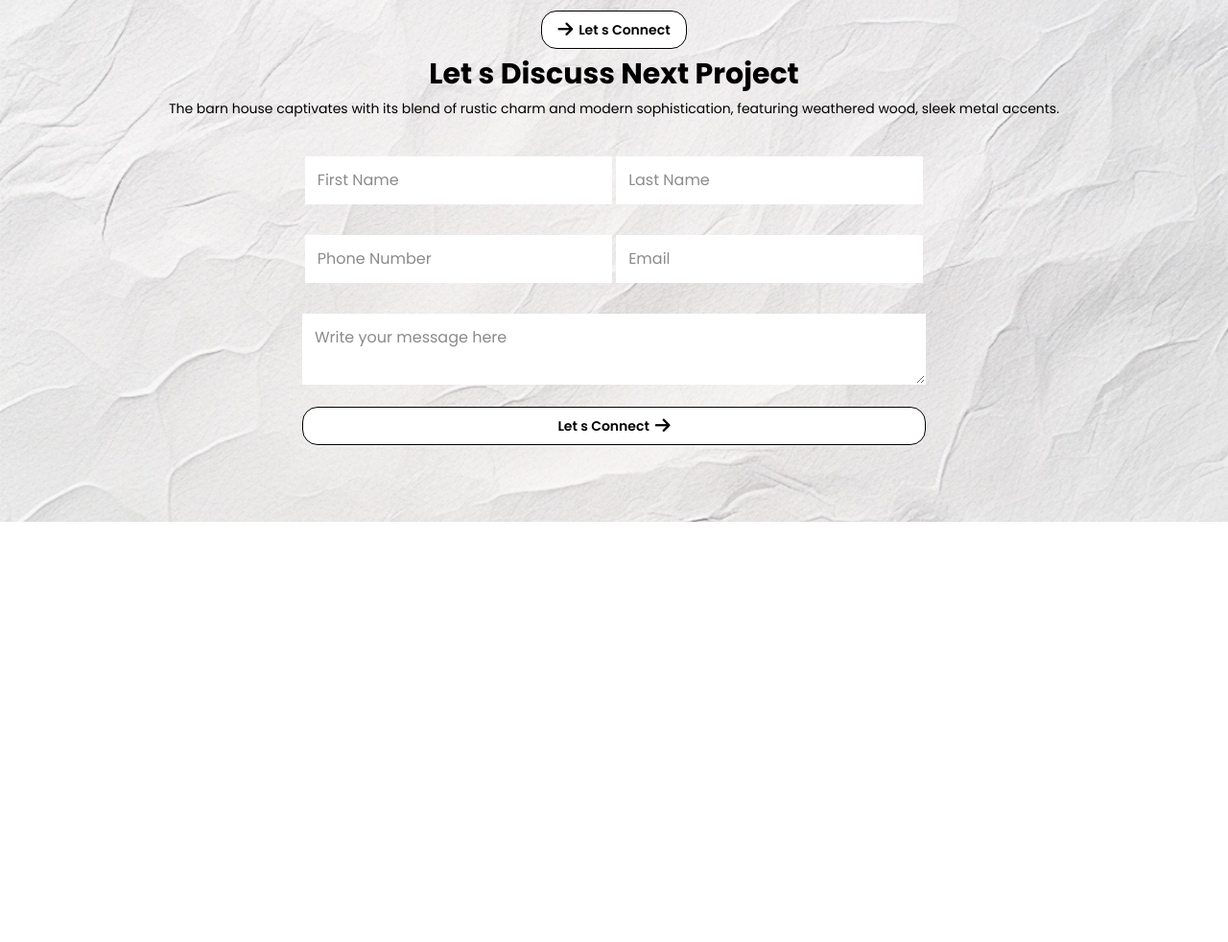
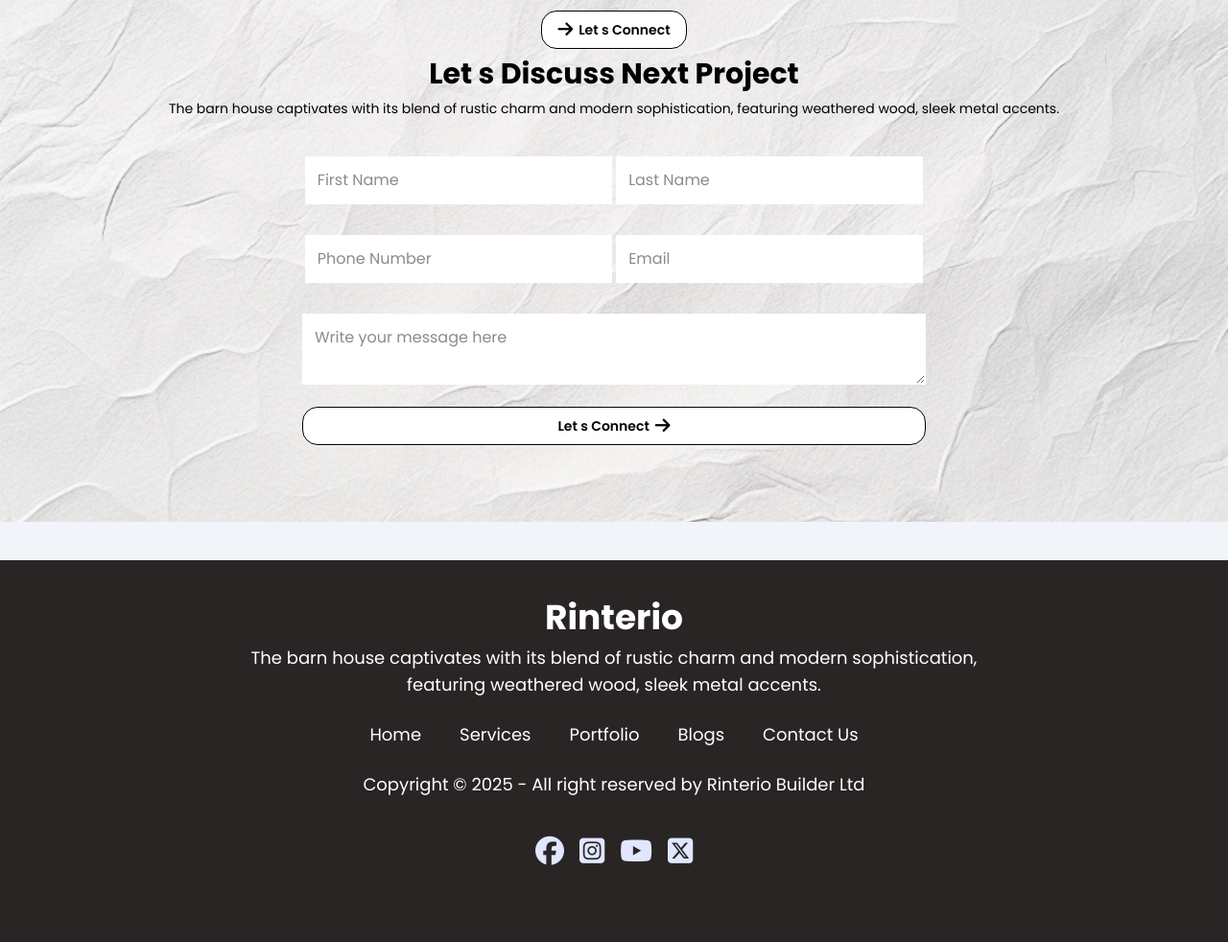
Before and after one commit to rizvikhan2/house, a plain HTML site: page index.html in a window 1280 px wide. Shown: the part 4266-5248 px from the top of the page at 96% size. Before the commit the page ends 4810 px from the top, so only its background shows below. Drawn offline with nearby package versions, Linux system fonts and the light colour scheme.

Commit message:
final commit

```diff
--- a/index.html
+++ b/index.html
@@ -132,7 +132,6 @@
         </div>
         <!-- About Us end -->
 
-
      <!-- slat start -->
         <div class="bg-slate-50 rounded-md drop-shadow-lg p-16 ">
             <div class="grid grid-cols-1 md:grid-cols-4  justify-center gap-4">
@@ -214,9 +213,6 @@
         </section>
         <!-- our work progress end -->
 
-
-
-
     <!-- Our latest portfolio start -->
         <section>
             <div class="text-center">
@@ -279,8 +275,6 @@
             </div>
         </section>
         <!-- our latest portfolio end -->
-
-
 
     <!-- Read Our Articles and News start -->
         <section>
@@ -378,9 +372,11 @@
                     <input class="w-80 p-3 bg-white border-white " placeholder="Email" type="email" name="" id="">
 
                 </div>
-                <textarea class="w-80 md:w-[650px] lg:w-[650px] p-3 bg-white border-white my-4" placeholder="Write your message here" name="" id=""></textarea>
+                <textarea class="w-80 md:w-[650px] lg:w-[650px] p-3 bg-white border-white my-4"
+                    placeholder="Write your message here" name="" id=""></textarea>
                 <div>
-                    <a class="btn text-sm bg-white rounded-2xl text-black  border-black w-80 md:w-[650px] lg:w-[650px]"> Let s Connect
+                    <a class="btn text-sm bg-white rounded-2xl text-black  border-black w-80 md:w-[650px] lg:w-[650px]">
+                        Let s Connect
                         <i class="fa-solid fa-arrow-right text-lg text-black "></i></a>
                 </div>
 
@@ -392,6 +388,33 @@
     <!-- input find end -->
 
 
+    <!-- footer start -->
+    <footer class="footer footer-horizontal footer-center bg-stone-800 text-primary-content p-10 mt-10 pb-20">
+        <aside>
+
+            <h3 class="text-4xl font-bold text-white">Rinterio</h3>
+            <p class="text-lg text-white">The barn house captivates with its blend of rustic charm and modern sophistication,<br>
+                featuring weathered wood, sleek metal accents.</p>
+                <div class="flex flex-col lg:flex-row gap-10 my-4 text-white text-lg">
+                    <a href="">Home</a>
+                    <a href="">Services</a>
+                    <a href="">Portfolio</a>
+                    <a href="">Blogs</a>
+                    <a href="">Contact Us</a>
+                </div>
+            <p class="text-lg text-white">Copyright © 2025 - All right reserved by Rinterio Builder Ltd</p>
+        </aside>
+        <nav>
+            <div class="grid grid-flow-col gap-4 text-3xl">
+                <i class="fa-brands fa-facebook"></i>
+                <i class="fa-brands fa-square-instagram"></i>
+                <i class="fa-brands fa-youtube"></i>
+                <i class="fa-brands fa-square-x-twitter"></i>
+            </div>
+        </nav>
+    </footer>
+    <!-- footer end -->
+
 
 
 </body>
```
Lines whose indentation alone changed are shown as unchanged.
